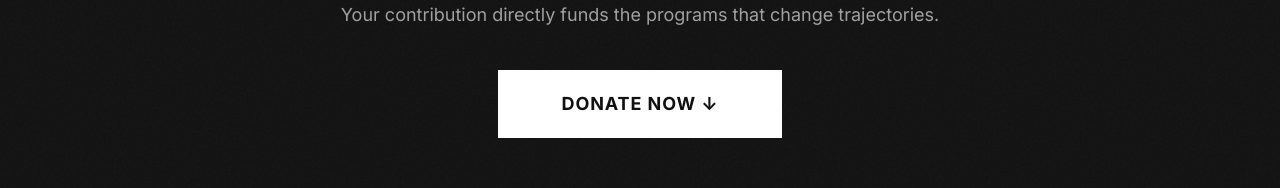
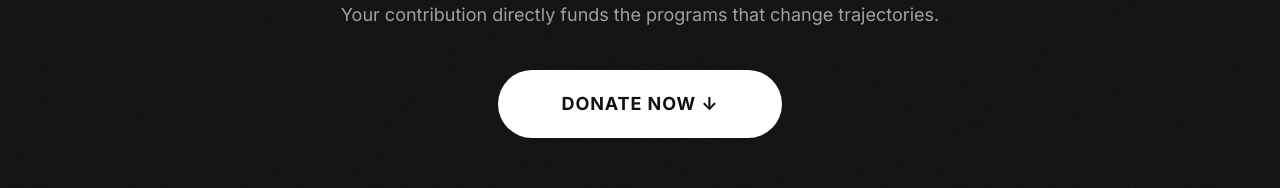
Before and after one commit to G6perform/defineyourself, a Next.js app: page /donate in a window 1280 px wide. Shown: the part 386-574 px from the top of the page. Built offline with nearby package versions, Linux system fonts and the light colour scheme.

Commit message:
Round the hero Donate Now button

```diff
--- a/src/app/donate/page.tsx
+++ b/src/app/donate/page.tsx
@@ -58,7 +58,7 @@ export default function Donate() {
           </p>
           <a
             href="#programs"
-            className="inline-block bg-white text-charcoal font-bold text-lg uppercase tracking-wider px-16 py-5 hover:bg-off-white transition-colors"
+            className="inline-block bg-white text-charcoal font-bold text-lg uppercase tracking-wider px-16 py-5 rounded-full hover:bg-off-white transition-colors"
           >
             Donate Now &darr;
           </a>
```
